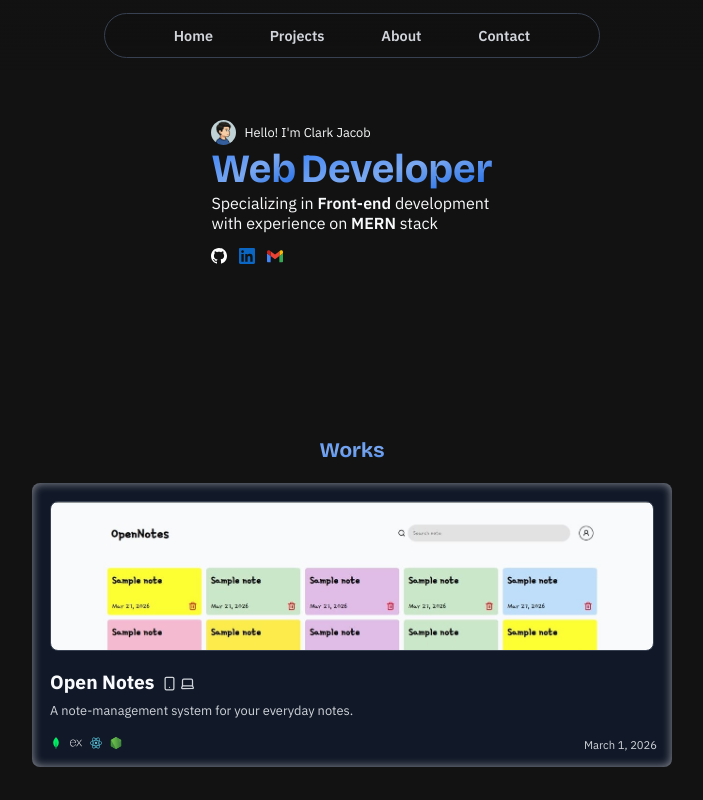
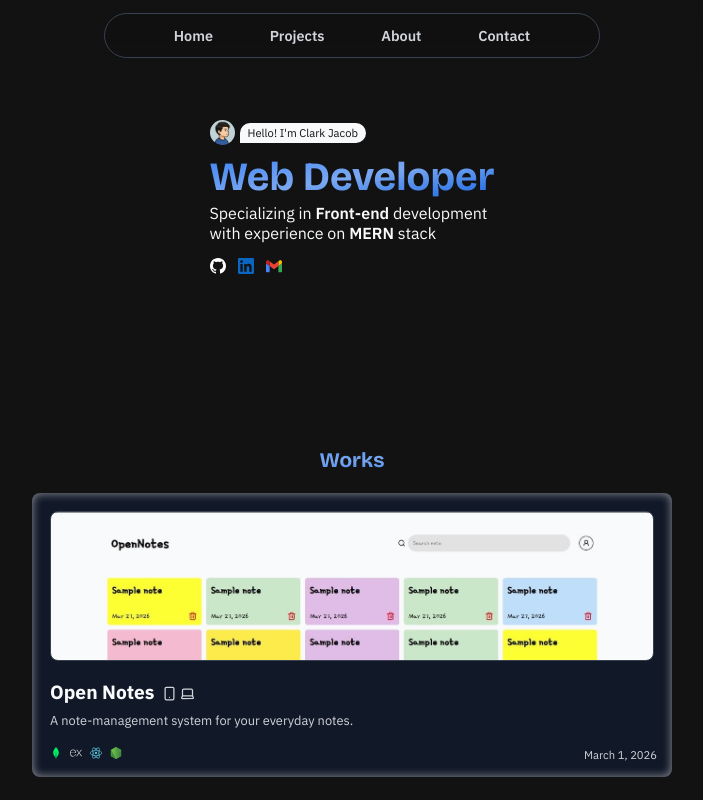
Before and after one commit to clarkjacob06/Portfolio, a React (Vite) app: page / in a window 1280 px wide. Shown: the top 800 px of the page, without its empty margins (288-991 px from the left). Built offline with nearby package versions, Linux system fonts and the light colour scheme.

Commit message:
finalize animations for hero section

```diff
--- a/src/App.jsx
+++ b/src/App.jsx
@@ -8,6 +8,7 @@ import About from './components/About.jsx';
 import Projects from './components/Projects.jsx';
 import Scroll from './components/Scroll.jsx';
 import { useGSAP } from '@gsap/react';
+import gsap from 'gsap';
 
 function App() {
 
@@ -24,7 +25,6 @@ function App() {
 
     return () => removeEventListener('resize', handleResize)
   }, [])
-
 
   return (
     <div className={styles.wrapper}>
--- a/src/components/About.jsx
+++ b/src/components/About.jsx
@@ -26,8 +26,8 @@ export default function About() {
         {name: 'Github', logo: '/svg/github.svg'},
         {name: 'NPM', logo: '/svg/npm.svg'},
         {name: 'Postman', logo: '/svg/postman.svg'},
-        {name: 'GSAP', logo: '/svg/gsap.svg'}
-
+        {name: 'GSAP', logo: '/svg/gsap.svg'},
+        {name: 'Vite', logo: '/svg/vite.svg'},
     ]
 
     const infastructures = [
--- a/src/components/Drawer.jsx
+++ b/src/components/Drawer.jsx
@@ -58,7 +58,7 @@ export default function Drawer({ setIsOpen }) {
             </section>
             <section className={styles.navSection} >
                 <a href="#" onClick={() => setIsOpen(false)}>Home</a>
-                <a href="#project" onClick={() => setIsOpen(false)}>Projects</a>
+                <a href="#projects" onClick={() => setIsOpen(false)}>Projects</a>
                 <a href="#about" onClick={() => setIsOpen(false)}>About me</a>
                 <a href="#socials" onClick={() => setIsOpen(false)}>Socials</a>
             </section>
--- a/src/components/Hero.jsx
+++ b/src/components/Hero.jsx
@@ -8,14 +8,72 @@ gsap.registerPlugin(ScrollTrigger);
 export default function Hero() {
 
     useGSAP(() => {
-        const tl = gsap.timeline({
-            scrollTrigger: {
-                trigger: `.${styles.heroSection}`,
-                start: 'top top',
-                end: 'botto bottom',
-                toggleActions: 'restart none none reverse'
+        const tl = gsap.timeline();
+        const contacts = gsap.utils.toArray(`.${styles.svg}`);
+
+        tl.fromTo(`.${styles.nameplateImg}`,
+            {
+                x: -100,
+                rotation: -360
+            },
+            {
+                x: 0,
+                rotation: 180,
+                duration: 1,
+                ease: 'power1.out'
             }
-        })
+        )
+        .fromTo(`.${styles.nameplateP}`,
+            {
+                opacity: 0,
+                scale: 0,
+            },
+            {
+                opacity: 1,
+                scale: 1,
+                transformOrigin: 'bottom left',
+                duration: .3,
+                ease: 'power1.out',
+            }
+        )
+        .to(`.${styles.horizontalLine}`,
+            {
+                scaleX: 1
+            },
+            '+=.3'
+        )
+        .to(`.${styles.introH1}`,
+            {
+                scaleY: 1,
+                duration: .4
+
+            },
+            '+=.2'
+        )
+        .to(`.${styles.introP}`,
+            {
+                scaleY: 1,
+                duration: .4,
+                transformOrigin: 'top'
+            },
+            '-=.4'
+        )
+        .to(`.${styles.horizontalLine}`,
+            {
+                scaleX: 0
+            }
+        )
+        .fromTo(contacts,
+            {
+                scale: 0
+            },
+            {
+                scale: 1,
+                duration: .3,
+                ease: 'power2.out',
+                stagger: .1
+            }
+        )
     })
 
     return (
@@ -23,16 +81,14 @@ export default function Hero() {
             <div className={styles.heroContainer}>
 
                 <div className={styles.namePlate}>
-                    <img src="/pixel.jpg" alt="pixel profile" />
-                    <p>Hello! I'm Clark Jacob</p>
+                    <img src="/pixel.jpg" alt="pixel profile" className={styles.nameplateImg}/>
+                    <p className={styles.nameplateP}>Hello! I'm Clark Jacob</p>
                 </div>
 
                 <div className={styles.intro}>
-                    <h1>Web</h1>
-
-                    <h1>Developer</h1>
-
-                    <div>
+                    <h1 className={styles.introH1}>Web Developer</h1>
+                    <hr className={styles.horizontalLine}/>
+                    <div className={styles.introP}>
                         <p>Specializing in <span>Front-end</span> development</p>
                         <p>with experience on <span>MERN</span> stack</p>
                     </div>
--- a/src/components/Projects.jsx
+++ b/src/components/Projects.jsx
@@ -57,13 +57,15 @@ export default function Projects() {
 
 
     useGSAP(() => {
-        const cards = gsap.utils.toArray(`.${styles.projectCard}`).forEach((card) => {
+        gsap.utils.toArray(`.${styles.projectCard}`).forEach((card) => {
             gsap.fromTo(card,
                 {
+                    opacity: 0,
                     scale: 0,
                     transformOrigin: 'bottom left'
                 },
                 {
+                    opacity: 1,
                     scale: 1,
                     duration: .1,
                     ease: 'expo.out',
@@ -81,7 +83,6 @@ export default function Projects() {
             trigger: `.${styles.projectSection}`,
             pin: true,
             pinSpacing: false,
-            scrub: 1,
             start: 'bottom 70%'
         })
     })
@@ -89,7 +90,7 @@ export default function Projects() {
     return (
         <>
             <section className={styles.projectSection}>
-                <h1>Works</h1>
+                <h1 id='projects'>Works</h1>
 
                 {projects.map((item, index) => (
                     <a href={item.url} key={index}>
--- a/src/components/Stack.jsx
+++ b/src/components/Stack.jsx
@@ -13,9 +13,9 @@ export default function Stack({icon, title, stack}) {
         const tl = gsap.timeline({
             scrollTrigger: {
                 trigger: containerRef.current,
-                start: 'top 60%',
+                start: 'top 50%',
                 end: 'bottom 10%',
-                toggleActions: 'restart none none reverse',
+                toggleActions: 'restart none none reverse'
             }
         })
 
--- a/src/css/Hero.module.css
+++ b/src/css/Hero.module.css
@@ -9,11 +9,17 @@
     color: var(--primary-text);
 }
 
-.heroSection h1 {
+.introH1 {
     background: var(--primary-gradient);
     background-clip: text;
     color: transparent;
     font-size: 2.5rem;
+    transform: scaleY(0);
+    transform-origin: bottom
+}
+
+.introP {
+    transform: scaleY(0);
 }
 
 .heroSection span {
@@ -22,31 +28,31 @@
 }
 
 .namePlate {
+    margin-bottom: 8px;
     display: flex;
     align-items: center;
     justify-content: start;
+    gap: 5px;
     width: fit-content;
 }
 
-.namePlate img {
+.horizontalLine {
+    transform: scaleX(0);
+}
+
+.nameplateImg {
     width: 25px;
     border-radius: 50px;
     transform: scaleX(-1);
 }
 
-.namePlate p{
-    font-size: .8rem;
-    color: var(--primary-text);
+.namePlate .nameplateP{
+    font-size: .7rem;
     padding: 3px 8px;
     border-radius: 50px;
-}
-
-.intro h1 {
-    display: inline-block;
-}
-
-.intro h1:nth-child(1) {
-    margin-right: 5px;
+    background-color: #F8F9FA;
+    color: #121212;
+    border-bottom-left-radius: 0px;
 }
 
 .contactContainer {
@@ -66,3 +72,13 @@
     width: 16px;
     height: 16px;
 }
+
+
+@keyframes orbit {
+    from {
+        transform: rotate(0deg)
+    }
+    to {
+        transfrom: rotate(360deg)
+    }
+}
--- a/src/css/Stack.module.css
+++ b/src/css/Stack.module.css
@@ -17,7 +17,6 @@
     display: flex;
     align-items: center;
     justify-content: center;
-    /* border-bottom: 1px solid var(--border-color); */
 }
 
 .animationContainer .logos {
```
Also changed, not shown: public/svg/vite.svg (added), 1 other file (tests, documents, lock files or other folders).
